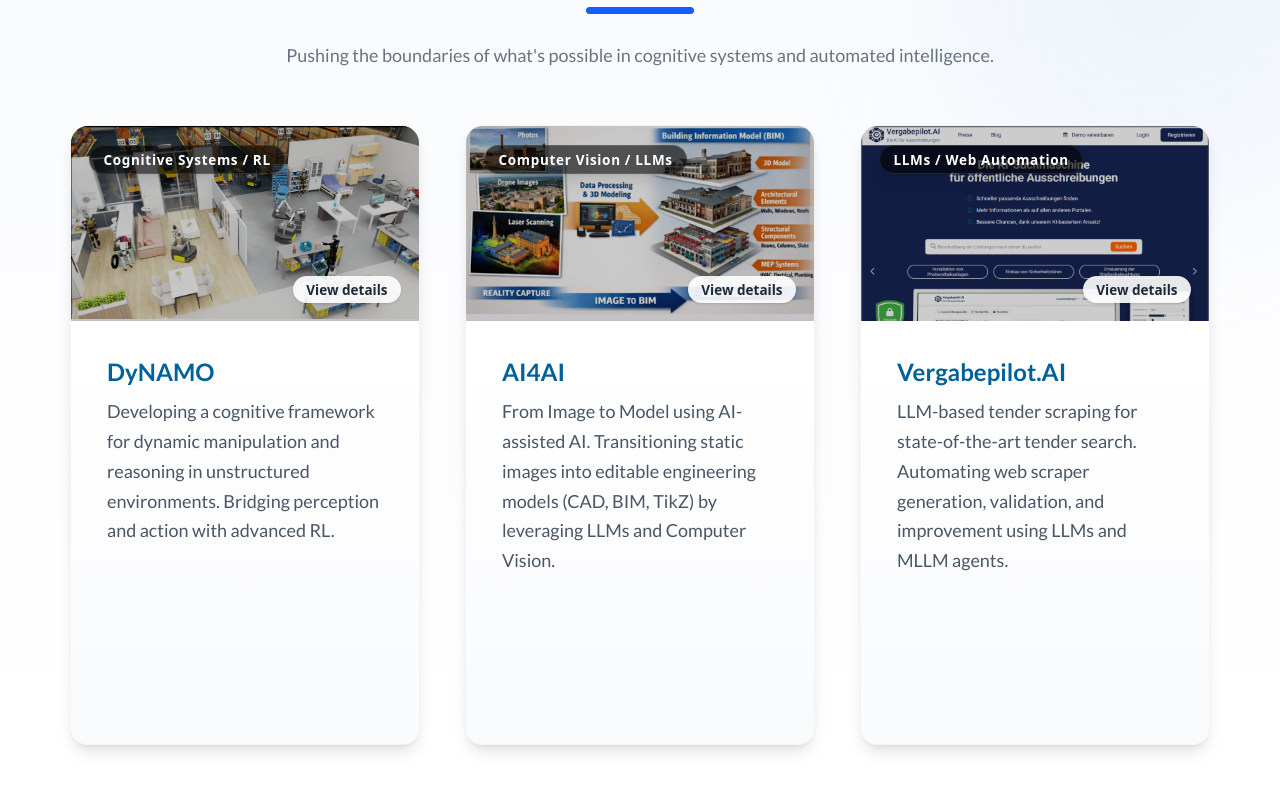
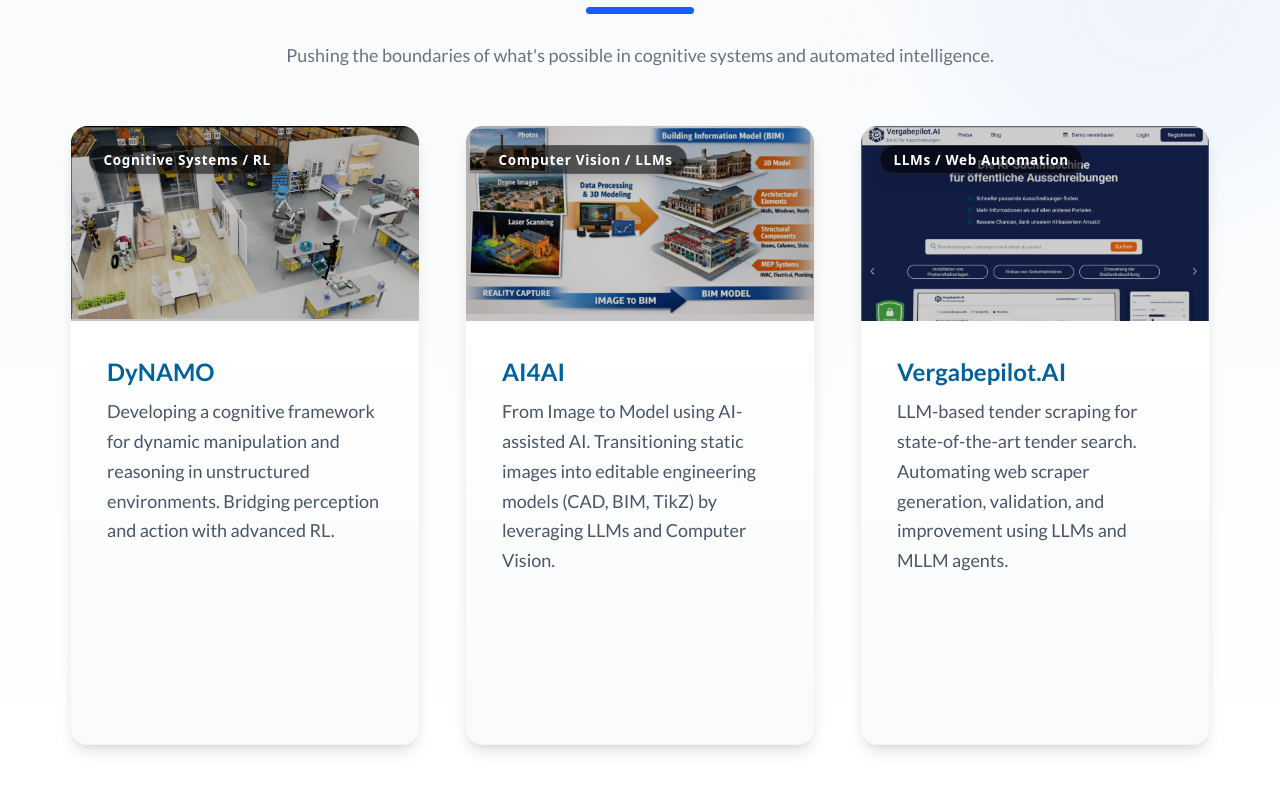
Before and after one commit to bartelt-lab/bartelt-lab.github.io, a React (Vite) app: page /#/core-team-projects in a window 1280 px wide. Shown: the part 1500-2300 px from the top of the page. Built offline with nearby package versions, Linux system fonts and the light colour scheme.

Commit message:
ProjectCard: move CTA to white area below description and style as centered button

```diff
--- a/src/components/ProjectCard.jsx
+++ b/src/components/ProjectCard.jsx
@@ -65,14 +65,7 @@
                     </span>
                 </div>
 
-                {/* Click hint - visible on media so users know card is clickable */}
-                {link && (
-                    <div className="absolute bottom-4 right-4 z-20">
-                        <span className="px-3 py-1 text-xs font-semibold bg-white/90 text-gray-800 rounded-full shadow-sm">
-                            View details
-                        </span>
-                    </div>
-                )}
+
             </div>
 
             {/* Content Container */}
@@ -86,11 +79,11 @@
                 </p>
 
                 {link && (
-                    <div className="mb-4">
-                        <button className="inline-flex items-center gap-2 px-4 py-2 bg-blue-50 border border-blue-100 rounded-md text-blue-700 font-semibold shadow-sm hover:bg-blue-100 transition-colors">
+                    <div className="mb-6 w-full flex justify-center">
+                        <span className="inline-flex items-center px-5 py-2 bg-blue-50 border border-blue-100 rounded-full text-blue-700 font-semibold shadow-sm hover:bg-blue-100 transition-colors">
                             View details
-                            <span className="transform group-hover:translate-x-1 inline-block transition-transform">→</span>
-                        </button>
+                            <span className="ml-2 transform group-hover:translate-x-1 transition-transform">→</span>
+                        </span>
                     </div>
                 )}
 
@@ -103,12 +96,7 @@
                         </span>
                     </span>
 
-                    {link && (
-                        <span className="flex items-center gap-3">
-                            <span className="text-sm font-bold text-gray-900 group-hover:text-blue-600 transition-colors">View details</span>
-                            <span className="inline-flex items-center px-3 py-1 text-xs font-semibold bg-blue-600 text-white rounded-full shadow-sm">Click</span>
-                        </span>
-                    )}
+
                 </div>
             </div>
         </>
```
